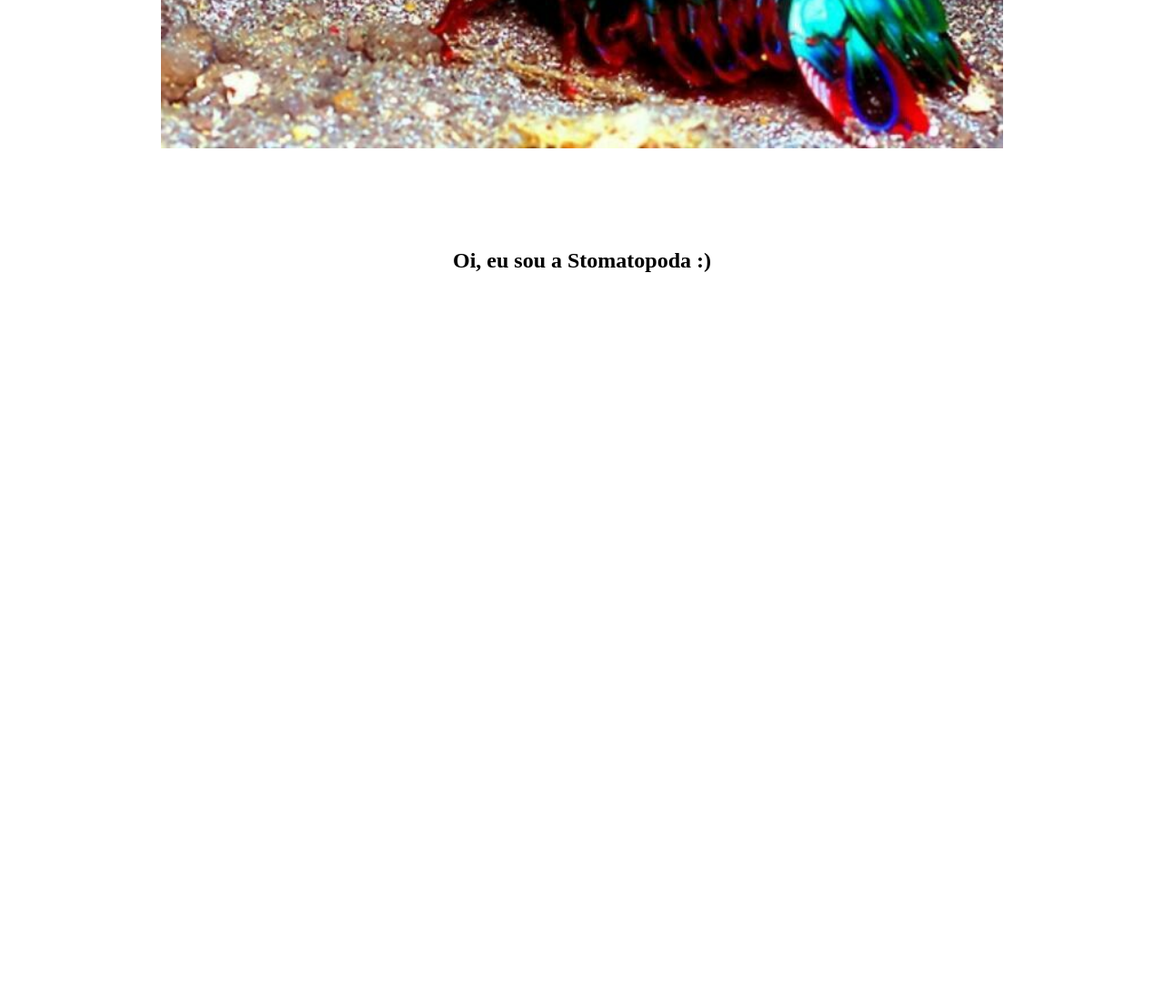
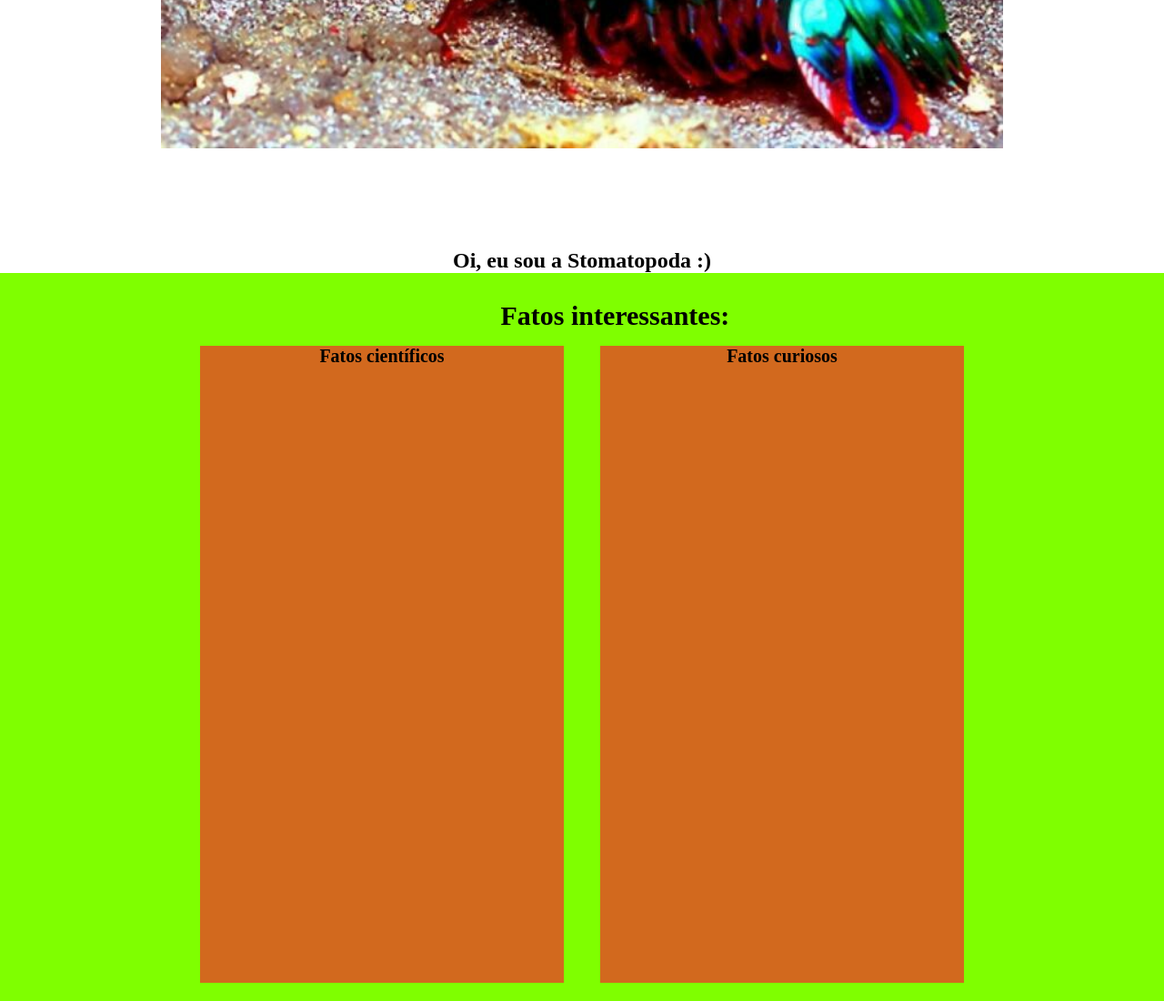
Before and after one commit to PatrickMoraisN/trybe-exercises, a plain HTML site: page exercises/bloco_3/dia_4/index.html in a window 1280 px wide. Shown: the part 645-1745 px from the top of the page at 91% size. Before the commit the page ends 945 px from the top, so only its background shows below. Drawn offline with Linux system fonts and the light colour scheme.

Commit message:
adiciona section de fatos interessantes

```diff
--- a/exercises/bloco_3/dia_4/index.html
+++ b/exercises/bloco_3/dia_4/index.html
@@ -27,5 +27,15 @@
        <h2>Oi, eu sou a Stomatopoda :)</h2>
     </section>
 
+    <h2 id="fatos">Fatos interessantes:</h2>
+    <article class="artigo-fatos">
+        <section class="fatos-cientificos">
+            Fatos científicos
+        </section>
+
+        <section class="fatos-curiosos">
+            Fatos curiosos
+        </section>
+    </article>
 </body>
 </html>
--- a/exercises/bloco_3/dia_4/style.css
+++ b/exercises/bloco_3/dia_4/style.css
@@ -65,3 +65,31 @@ section h2 {
     align-items: center;
     justify-content: center;
 }
+
+.artigo-fatos {
+    background: chartreuse;
+    height: 800px;
+    width: 100%;
+    display: flex;
+    align-items: center;
+    justify-content: center;
+}
+
+.fatos-cientificos, .fatos-curiosos {
+    background: chocolate;
+    margin: 20px;
+    margin-top: 80px;
+    height: 700px;
+    width: 400px;
+    display: flex;
+    justify-content: center;
+    font-size: 20px;
+    font-weight: bold;
+}
+
+#fatos {
+    font-size: 30px;
+    margin-top: 30px;
+    position: absolute;
+    margin-left: 43%;
+}
```
